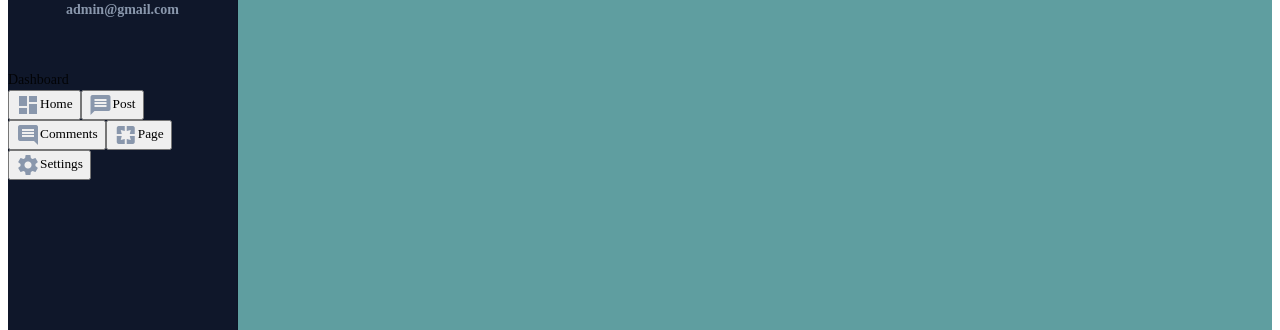
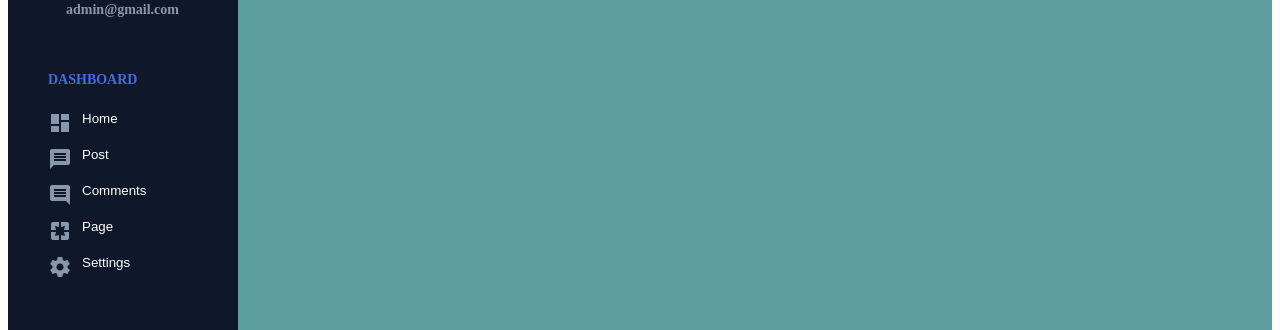
Before and after one commit to akhil888binoy/blog_app_angular, an Angular app: page / in a window 1280 px wide. Shown: the part 202-532 px from the top of the page. Built offline with nearby package versions, Linux system fonts and the light colour scheme.

Commit message:
sass sidebar

```diff
--- a/src/app/admin/sidebar/sidebar.component.sass
+++ b/src/app/admin/sidebar/sidebar.component.sass
@@ -5,14 +5,13 @@
   box-sizing: border-box
   text-decoration: none
 
-mat-icon
-  color: grey
 
 
 mat-icon
   color: #8997ac
   font-family: 'Material Icons'
   vertical-align: middle
+
 .user
   text-align: center
   font-weight: 800
@@ -28,3 +27,24 @@ mat-icon
   .mail
     margin-top: -16px
     color: #8997ac
+.menu-head
+  color: #466be0
+  text-transform: uppercase
+  font-weight: 900
+  margin-left: 40px
+  margin-bottom: 20px
+
+.menu-item
+  .menu-button
+    border-style: none
+    background-color: #0f172a
+    display: block
+    width: 100%
+    position: relative
+    display: flex
+    padding-left: 40px
+    margin-bottom: 10px
+  .menu-button span
+    margin-left: 10px
+    color: white
+    font-family: sans-serif
```
